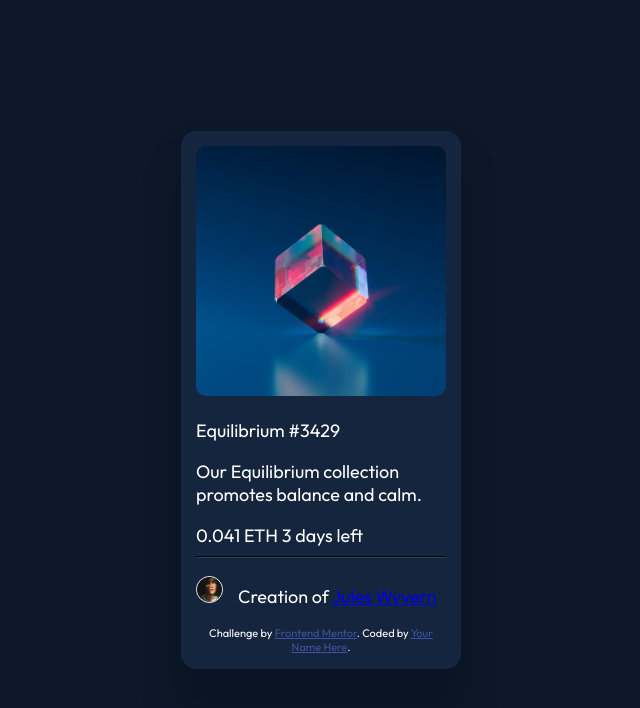
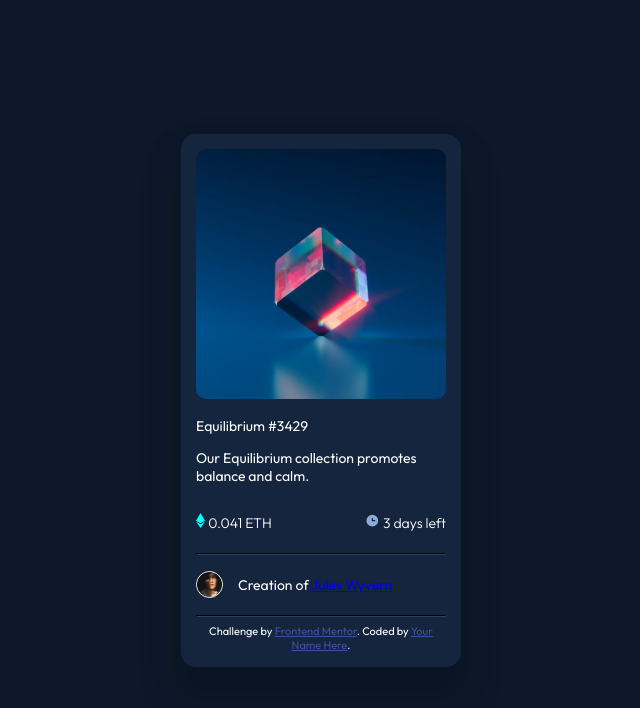
Before and after one commit to Waydj/nft-preview-card, a plain HTML site: page index.html in a window 1280 px wide. Shown: the whole page, without its empty margins (319-959 px from the left). Drawn offline with Linux system fonts and the light colour scheme.

Commit message:
75% работы

```diff
--- a/css/style.css
+++ b/css/style.css
@@ -1,7 +1,7 @@
 body {
     margin: 0;
     font-family: Outfit;
-    font-size: 18px;
+    font-size: 14px;
     color: hsl(0, 0%, 100%);
     background-color: hsl(217, 54%, 11%);
 }
@@ -16,10 +16,8 @@ body {
     padding: 15px;
     max-width: 250px;
     border-radius: 15px;
-    box-shadow: 0px 20px 25px 15px rgba(0, 0, 0, 0.05),
-              0px 40px 30px 15px rgba(0, 0, 0, 0.1);
-}
-.attribution {
+    box-shadow: 0px 15px 25px 15px rgba(0, 0, 0, 0.05),
+              0px 30px 30px 15px rgba(0, 0, 0, 0.1);
 }
 hr {
     border-color: hsl(215, 32%, 27%);
@@ -39,3 +37,17 @@ img.image {
     border-radius: 50%;
     margin-right: 15px;
 }
+.block_footer {
+    display: flex;
+    align-items: center;
+}
+.price {
+    display: flex;
+    justify-content: space-between;
+    align-items: center;
+    font-weight: 300;
+}
+img.price_icon {
+    height: 15px;
+    width: auto;
+}
--- a/index.html
+++ b/index.html
@@ -25,15 +25,17 @@
         <img src="images/image-equilibrium.jpg" alt="equilibrium">
         <p>Equilibrium #3429</p>
         <p>Our Equilibrium collection promotes balance and calm.</p>
-        <div>
-          0.041 ETH
-          3 days left
+        <div class="price">
+          <p><img src="images/icon-ethereum.svg" class="price_icon"> 0.041 ETH</p>
+          <p><img src="images/icon-clock.svg" class="price_icon"> 3 days left</p>
         </div>
       </div>
         <hr>
       <div class="block_footer">
-        <p><img src="images/image-avatar.png" alt="avatar" class="image">Creation of <a href="#">Jules Wyvern</a></p>
+          <img src="images/image-avatar.png" alt="avatar" class="image">
+          <p>Creation of <a href="#">Jules Wyvern</a></p>
       </div>
+        <hr>
       <div class="attribution">
         Challenge by <a href="https://www.frontendmentor.io?ref=challenge" target="_blank">Frontend Mentor</a>.
         Coded by <a href="#">Your Name Here</a>.
```
